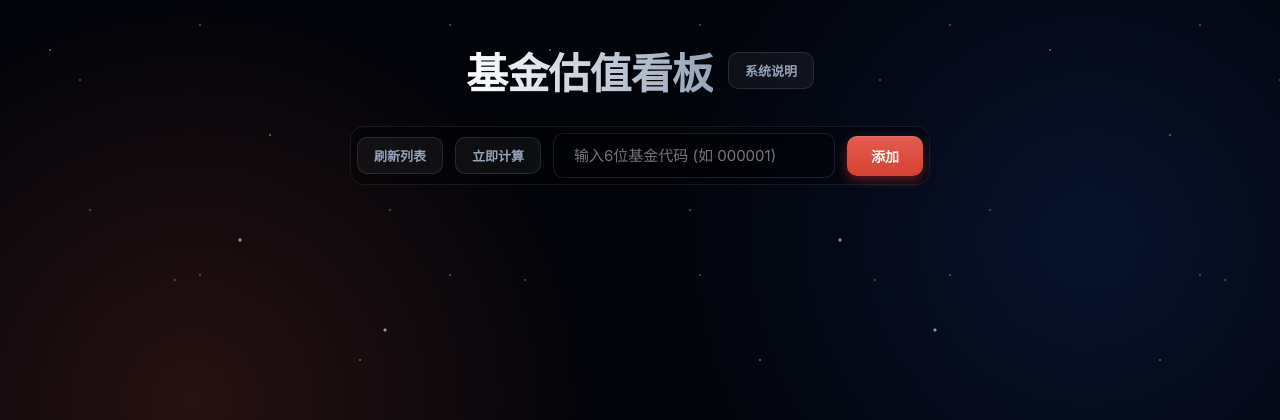
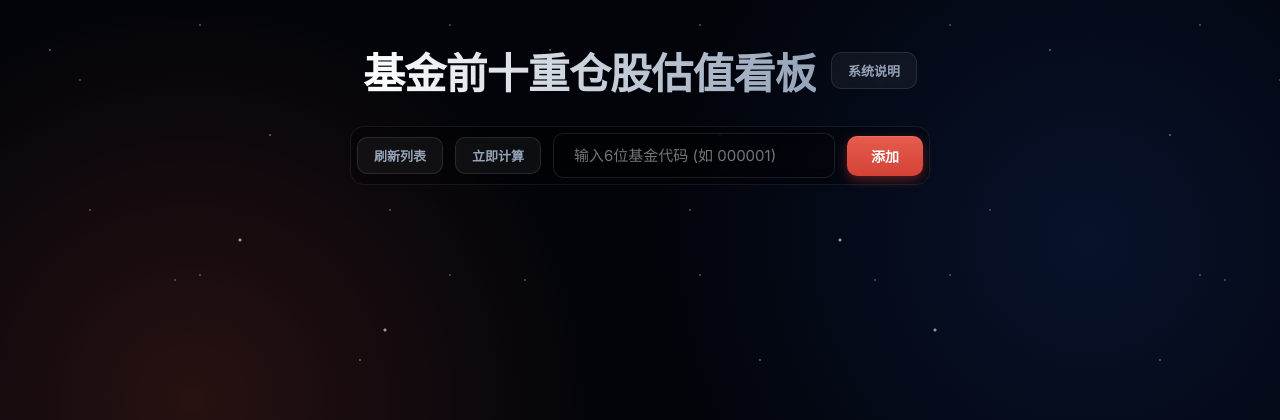
Before and after one commit to 253506088/alpha_weights, a Flask app: page / in a window 1280 px wide. Shown: the top 420 px of the page. Run offline with Flask 3, Linux system fonts and the light colour scheme; data that the repository does not hold is empty.

Commit message:
样式修改

```diff
--- a/templates/index.html
+++ b/templates/index.html
@@ -421,7 +421,7 @@
     <div id="app" class="container">
         <header>
             <h1>
-                <span class="title-text">基金估值看板</span>
+                <span class="title-text">基金前十重仓股估值看板</span>
                 <button class="refresh-btn" @click="showHelpModal = true">系统说明</button>
             </h1>
             <div class="input-group">
```
Also changed, not shown: README.md.
